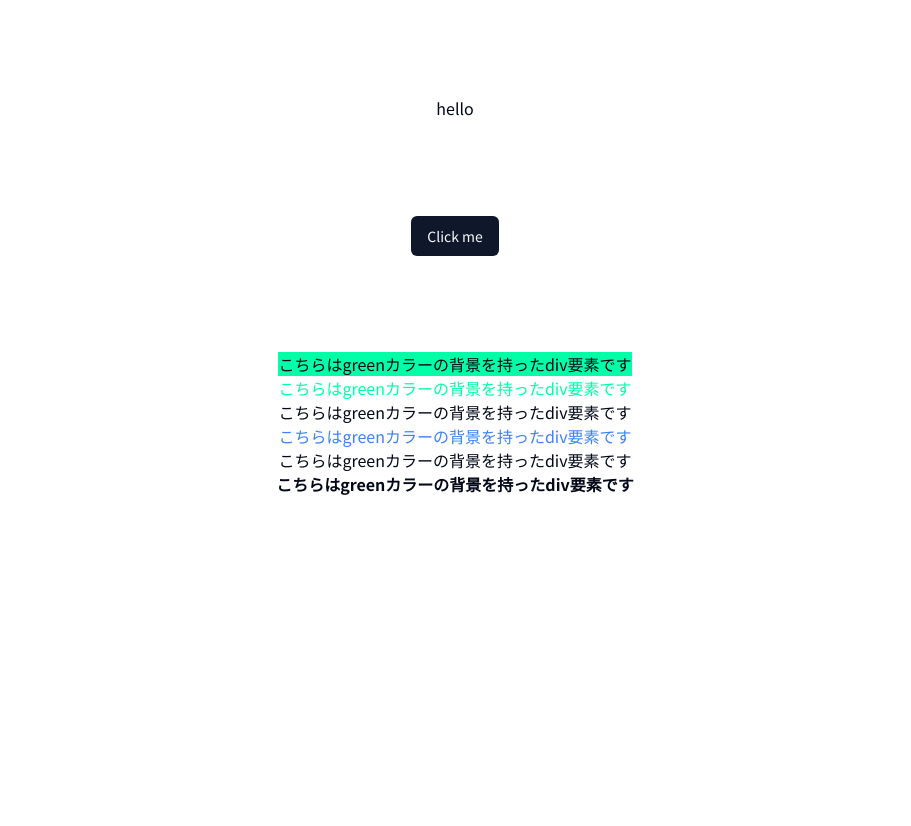
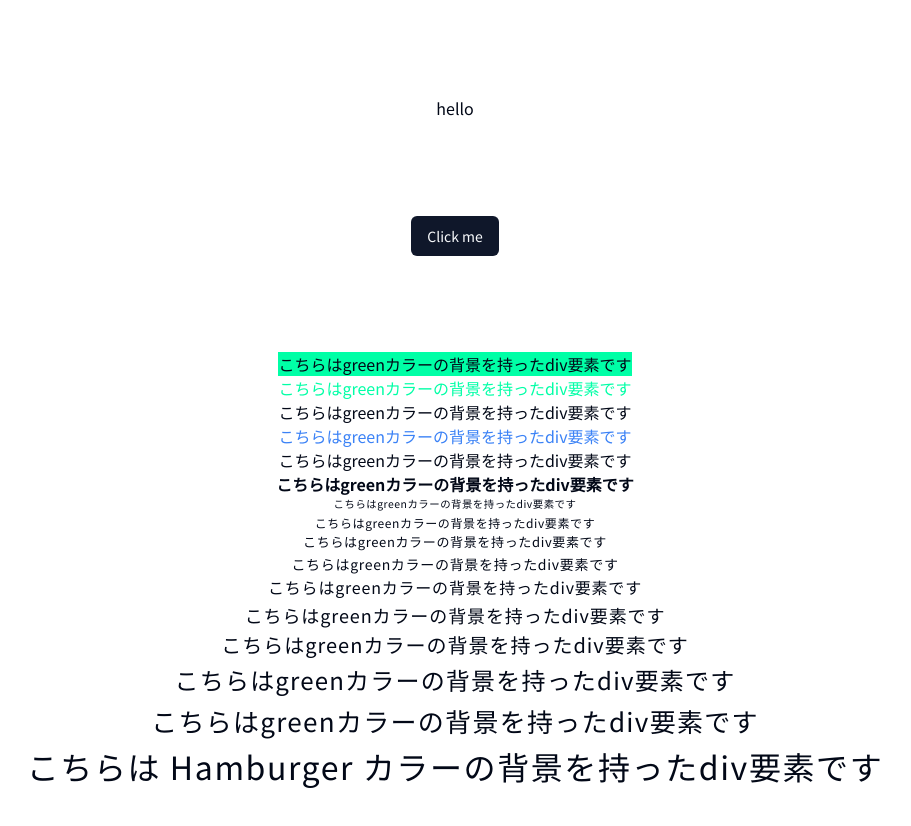
Before and after one commit to shimabukuromeg/tailwind-nextjs, a Next.js app: page / in a window 1280 px wide. Shown: the top 826 px of the page, without its empty margins (185-1096 px from the left). Before the commit the page ends 800 px from the top, so only its background shows below. Built offline with nearby package versions, Linux system fonts and the light colour scheme.

Commit message:
font-sizeのカスタムテーマ追加

```diff
--- a/app/page.tsx
+++ b/app/page.tsx
@@ -15,6 +15,16 @@ export default function Home() {
       <div className="text-blue-500">こちらはgreenカラーの背景を持ったdiv要素です</div>
       <div className="text-black-500 font-normal">こちらはgreenカラーの背景を持ったdiv要素です</div>
       <div className="text-black-500 font-bold">こちらはgreenカラーの背景を持ったdiv要素です</div>
+      <div className="text-xxxs">こちらはgreenカラーの背景を持ったdiv要素です</div>
+      <div className="text-xxs">こちらはgreenカラーの背景を持ったdiv要素です</div>
+      <div className="text-xs">こちらはgreenカラーの背景を持ったdiv要素です</div>
+      <div className="text-s">こちらはgreenカラーの背景を持ったdiv要素です</div>
+      <div className="text-m">こちらはgreenカラーの背景を持ったdiv要素です</div>
+      <div className="text-l">こちらはgreenカラーの背景を持ったdiv要素です</div>
+      <div className="text-xl">こちらはgreenカラーの背景を持ったdiv要素です</div>
+      <div className="text-xxl">こちらはgreenカラーの背景を持ったdiv要素です</div>
+      <div className="text-xxxl">こちらはgreenカラーの背景を持ったdiv要素です</div>
+      <div className="text-xxxxl">こちらは Hamburger カラーの背景を持ったdiv要素です</div>
     </main>
   )
 }
--- a/tailwind.config.js
+++ b/tailwind.config.js
@@ -18,6 +18,18 @@ module.exports = {
     extend: {
       fontFamily: {
         sans: ["var(--font-noto)"],
+      },
+      fontSize: {
+        xxxs: ["0.65rem", { lineHeight: "1.6", letterSpacing: "0.05em" }],
+        xxs: ["0.75rem", { lineHeight: "1.6", letterSpacing: "0.05em" }],
+        xs: ["0.8125rem", { lineHeight: "1.6", letterSpacing: "0.05em" }],
+        s: ["0.875rem", { lineHeight: "1.6", letterSpacing: "0.05em" }],
+        m: ["1rem", { lineHeight: "1.6", letterSpacing: "0.05em" }],
+        l: ["1.125rem", { lineHeight: "1.6", letterSpacing: "0.05em" }],
+        xl: ["1.25rem", { lineHeight: "1.6", letterSpacing: "0.05em" }],
+        xxl: ["1.5rem", { lineHeight: "1.6", letterSpacing: "0.05em" }],
+        xxxl: ["1.625rem", { lineHeight: "1.6", letterSpacing: "0.05em" }],
+        xxxxl: ["2rem", { lineHeight: "1.6", letterSpacing: "0.05em" }],
       },
       colors: {
         border: "hsl(var(--border))",
```
